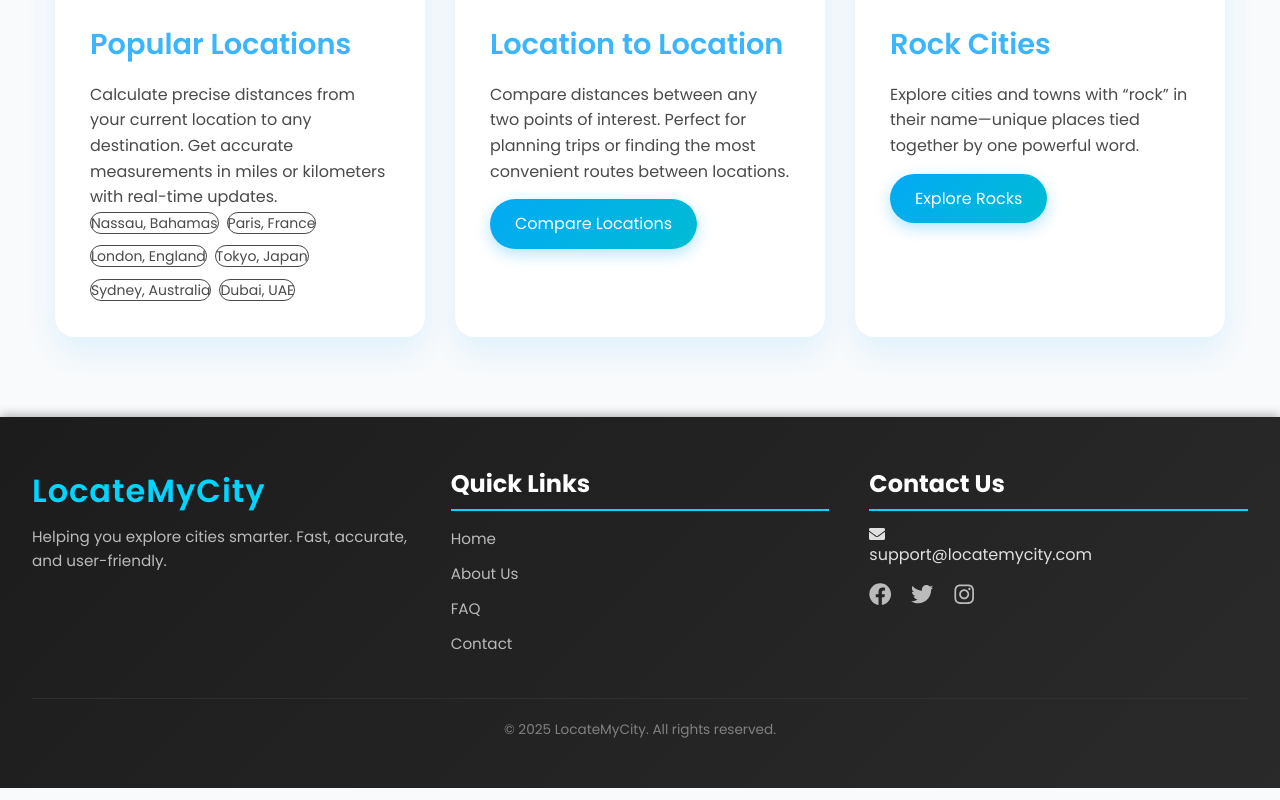
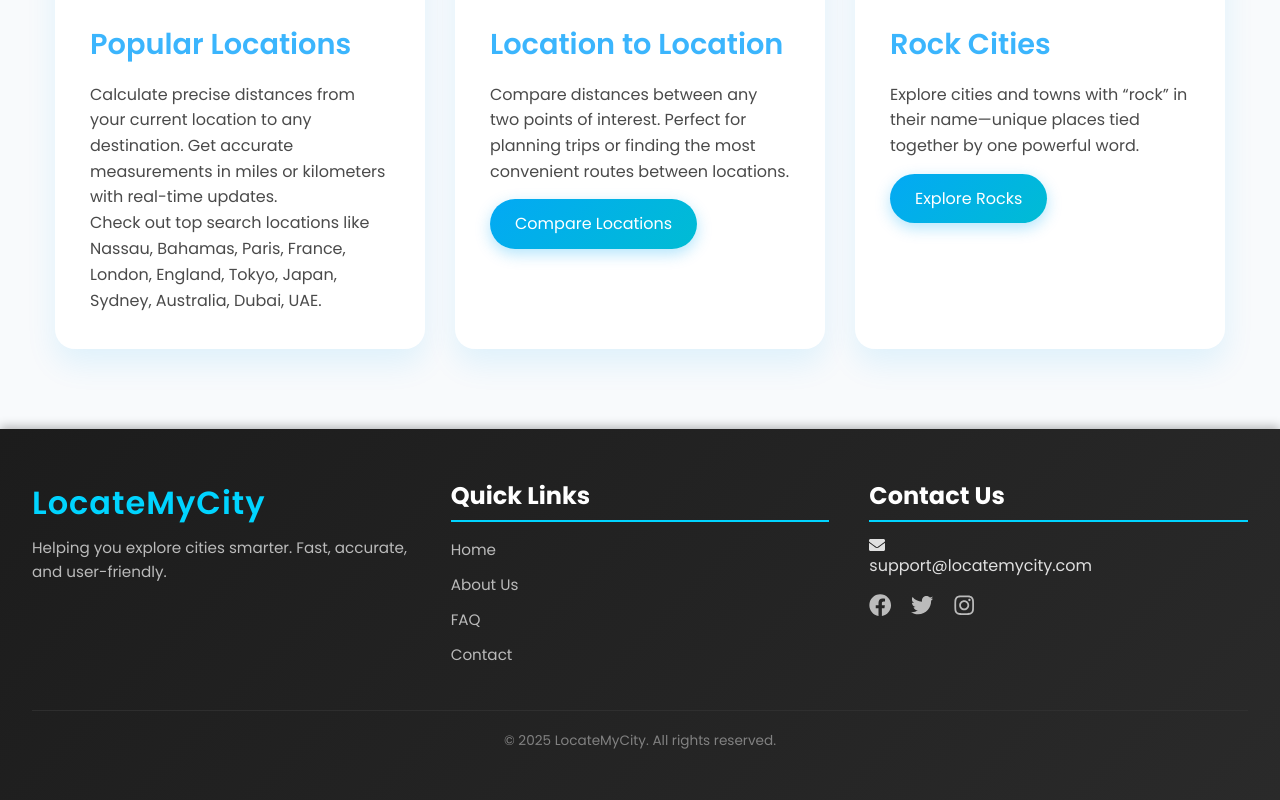
Before and after one commit to whympireventures/howfarpro, a Next.js app: page / in a window 1280 px wide. Shown: the part 1089-1889 px from the top of the page. Built offline with nearby package versions, Linux system fonts and the light colour scheme.

Commit message:
Update Cards.jsx

```diff
--- a/components/Cards.jsx
+++ b/components/Cards.jsx
@@ -49,26 +49,27 @@ export default function Features() {
               Calculate precise distances from your current location to any destination. Get accurate
               measurements in miles or kilometers with real-time updates.
             </p>
-
-            <ul className="mt-2 flex flex-wrap gap-2">
-              {[
-                { href: "/how-far-is-nassau-bahamas-from-me", label: "Nassau, Bahamas" },
-                { href: "/how-far-is-paris-france-from-me", label: "Paris, France" },
-                { href: "/how-far-is-london-england-from-me", label: "London, England" },
-                { href: "/how-far-is-tokyo-japan-from-me", label: "Tokyo, Japan" },
-                { href: "/how-far-is-sydney-australia-from-me", label: "Sydney, Australia" },
-                { href: "/how-far-is-dubai-uae-from-me", label: "Dubai, UAE" },
-              ].map((x) => (
-                <li key={x.href}>
-                  <Link
-                    href={x.href}
-                    className="inline-block rounded-full border px-3 py-1 text-sm hover:underline whitespace-nowrap"
-                  >
-                    {x.label}
-                  </Link>
-                </li>
-              ))}
-            </ul>
+            <p className="mt-2 leading-relaxed [text-wrap:pretty]">
+  Check out top search locations like{" "}
+  <Link href="/how-far-is-nassau-bahamas-from-me" className="hover:underline">
+    <span className="whitespace-nowrap">Nassau, Bahamas</span>
+  </Link>,{" "}
+  <Link href="/how-far-is-paris-france-from-me" className="hover:underline">
+    <span className="whitespace-nowrap">Paris, France</span>
+  </Link>,{" "}
+  <Link href="/how-far-is-london-england-from-me" className="hover:underline">
+    <span className="whitespace-nowrap">London, England</span>
+  </Link>,{" "}
+  <Link href="/how-far-is-tokyo-japan-from-me" className="hover:underline">
+    <span className="whitespace-nowrap">Tokyo, Japan</span>
+  </Link>,{" "}
+  <Link href="/how-far-is-sydney-australia-from-me" className="hover:underline">
+    <span className="whitespace-nowrap">Sydney, Australia</span>
+  </Link>,{" "}
+  <Link href="/how-far-is-dubai-uae-from-me" className="hover:underline">
+    <span className="whitespace-nowrap">Dubai, UAE</span>
+  </Link>.
+</p>
           </div>
 
           {/* Location to Location */}
```
